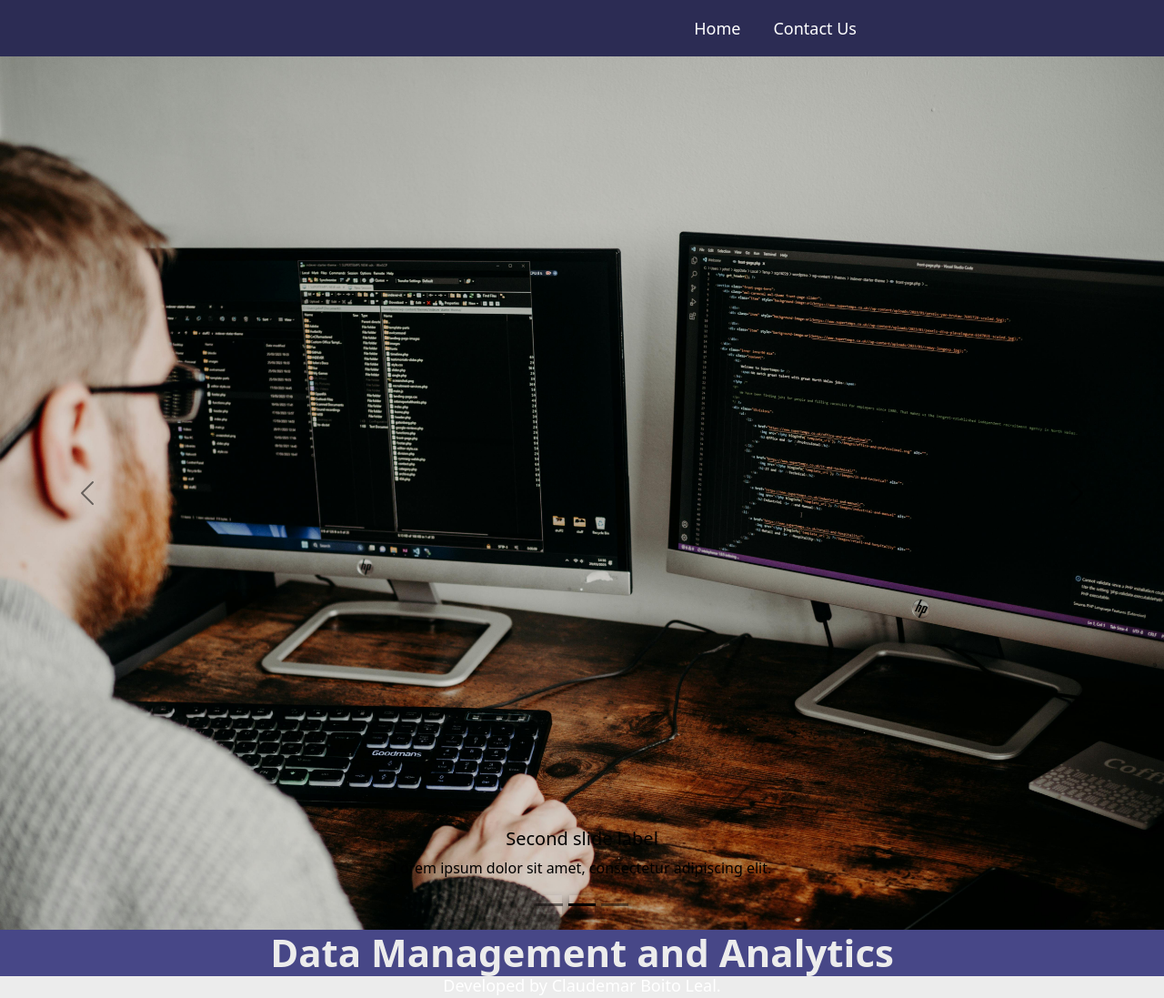
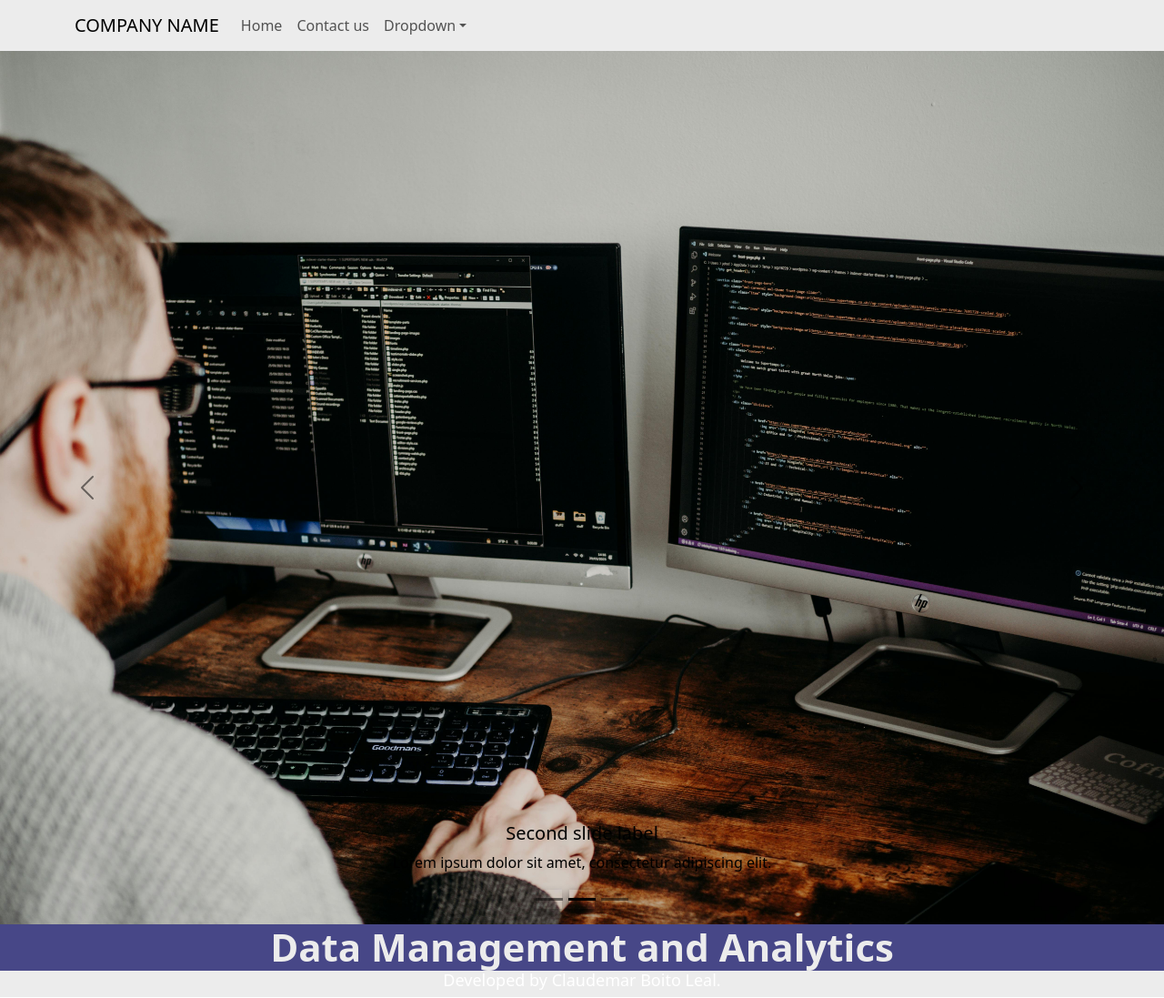
Before and after one commit to itconsultingproject/itconsultingproject, a React app: page /datamanagment in a window 1280 px wide. Shown: the whole page at 91% size. Built offline with nearby package versions, Linux system fonts and the light colour scheme.

Commit message:
update navbar

```diff
--- a/src/Styles.module.css
+++ b/src/Styles.module.css
@@ -38,7 +38,8 @@
     justify-content: space-between;
     align-items: center;
     padding: 1.1em 20em;
-    background-color: #2C2C54;
+    background-color: #ECECEC;
+    color: #ECECEC;
   }
   .footer {
     display: flex;
--- a/src/components/Card/index.js
+++ b/src/components/Card/index.js
@@ -4,7 +4,7 @@ import Row from 'react-bootstrap/Row';
 import Col from 'react-bootstrap/Col';
 import Button from 'react-bootstrap/Button';
 import { Link } from 'react-router-dom';
-
+import img from "../../images/itplanning.jpg"
 
 function CardImage() {
   return (
@@ -23,7 +23,7 @@ function CardImage() {
                                   <Button variant="primary">Go somewhere</Button>
                               </Link>
                         </Card.Body>
-                        <Card.Img variant="bottom" src="f" />
+                        <Card.Img variant="bottom" src="k" />
                     </Card>
                    </Col >
 
--- a/src/components/Navbar/index.js
+++ b/src/components/Navbar/index.js
@@ -1,23 +1,36 @@
 import { Link } from "react-router-dom";
 import styles from '../../Styles.module.css';
-import NavbarLink from "../NavbarLink";
+import Container from 'react-bootstrap/Container';
+import Nav from 'react-bootstrap/Nav';
+import Navbar from 'react-bootstrap/Navbar';
+import NavDropdown from 'react-bootstrap/NavDropdown';
 
-function Navbar () {
+function Header() {
     return (
-        <header className={styles.navbar}>
-            <Link to="./" >
-                <img></img>
-            </Link>
-            <nav>
-                <NavbarLink url="./">
-                    Home
-                </NavbarLink>
-                <NavbarLink url="./contactus">
-                    Contact Us
-                </NavbarLink>
-            </nav>
-        </header>
+    <Navbar expand="md" className={styles.navbar}>
+      <Container>
+        <Navbar.Brand href="./">COMPANY NAME</Navbar.Brand>
+        <Navbar.Toggle aria-controls="basic-navbar-nav" />
+        <Navbar.Collapse id="basic-navbar-nav">
+          <Nav className="me-auto">
+            <Nav.Link href='./'>Home</Nav.Link>
+            <Nav.Link href='/contactus'>Contact us</Nav.Link>
+            <NavDropdown title="Dropdown" id="basic-nav-dropdown">
+              <NavDropdown.Item href="#action/3.1">Action</NavDropdown.Item>
+              <NavDropdown.Item href="#action/3.2">
+                Another action
+              </NavDropdown.Item>
+              <NavDropdown.Item href="#action/3.3">Something</NavDropdown.Item>
+              <NavDropdown.Divider />
+              <NavDropdown.Item href="#action/3.4">
+                Separated link
+              </NavDropdown.Item>
+            </NavDropdown>
+          </Nav>
+        </Navbar.Collapse>
+      </Container>
+    </Navbar>
     )
 }
 
-export default Navbar;
+export default Header;
--- a/src/routes.js
+++ b/src/routes.js
@@ -9,11 +9,12 @@ import Strategic from "pages/Pages/Strategic";
 import Cybersecurity from "pages/Pages/Cybersecurity";
 import TechnologyImpl from "pages/Pages/TechnologyImpl";
 import Datamanagment from "pages/Pages/DataManagment";
+import Header from "./components/Navbar";
 
 function AppRoutes() {
     return (
         <BrowserRouter>
-            <Navbar />
+            <Header />
                 <Container>
                         <Routes>
                             <Route path="/" element={<Home />}></Route>
@@ -22,7 +23,6 @@ function AppRoutes() {
                             <Route path="/cybersecurity" element={<Cybersecurity />}></Route>
                             <Route path="/Technologyimpl" element={<TechnologyImpl />}></Route>
                             <Route path="/datamanagment" element={<Datamanagment />}></Route>
-                            <Route path="/:id" element={<Places />}></Route>
                         </Routes>
                 </Container>
             <Footer />
```
